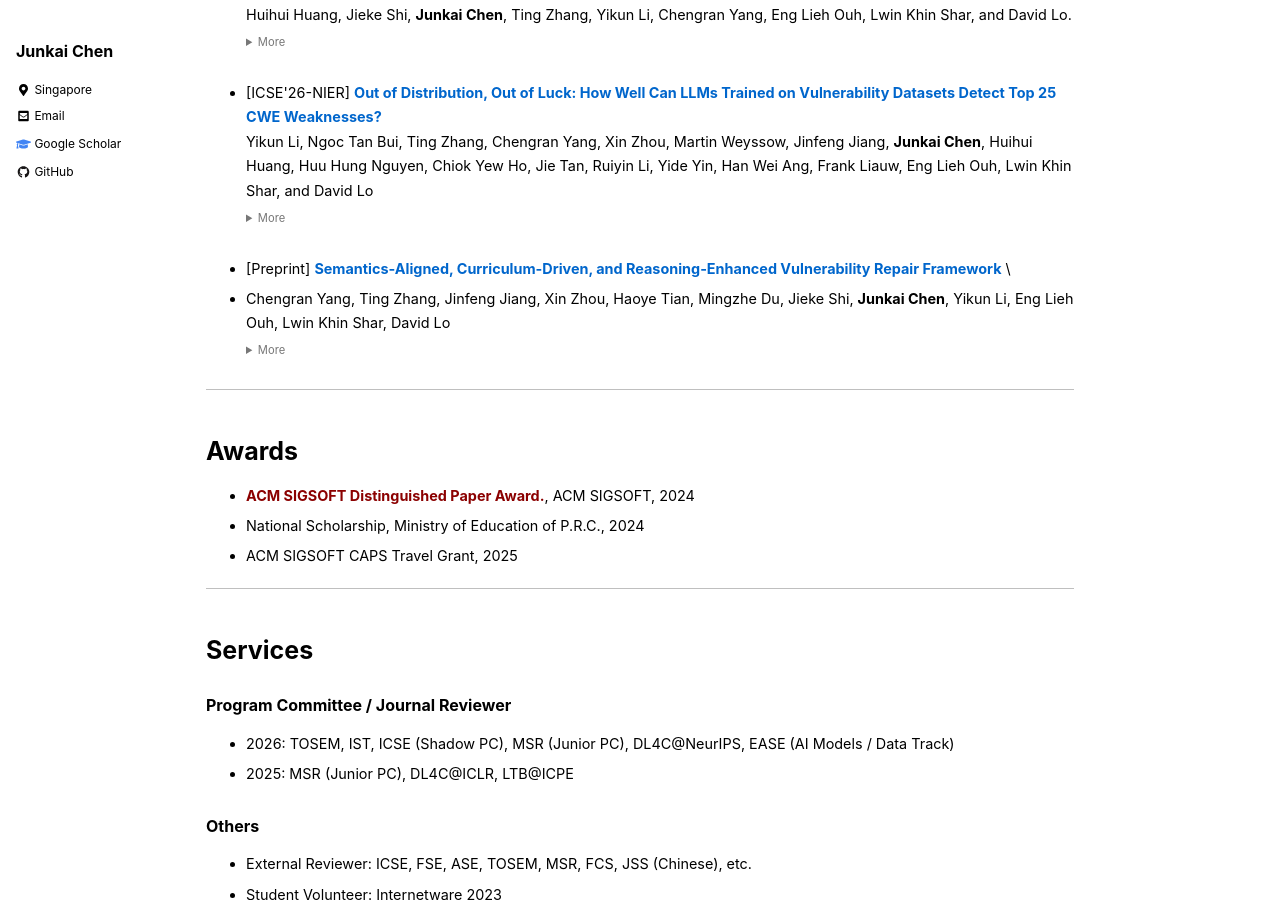
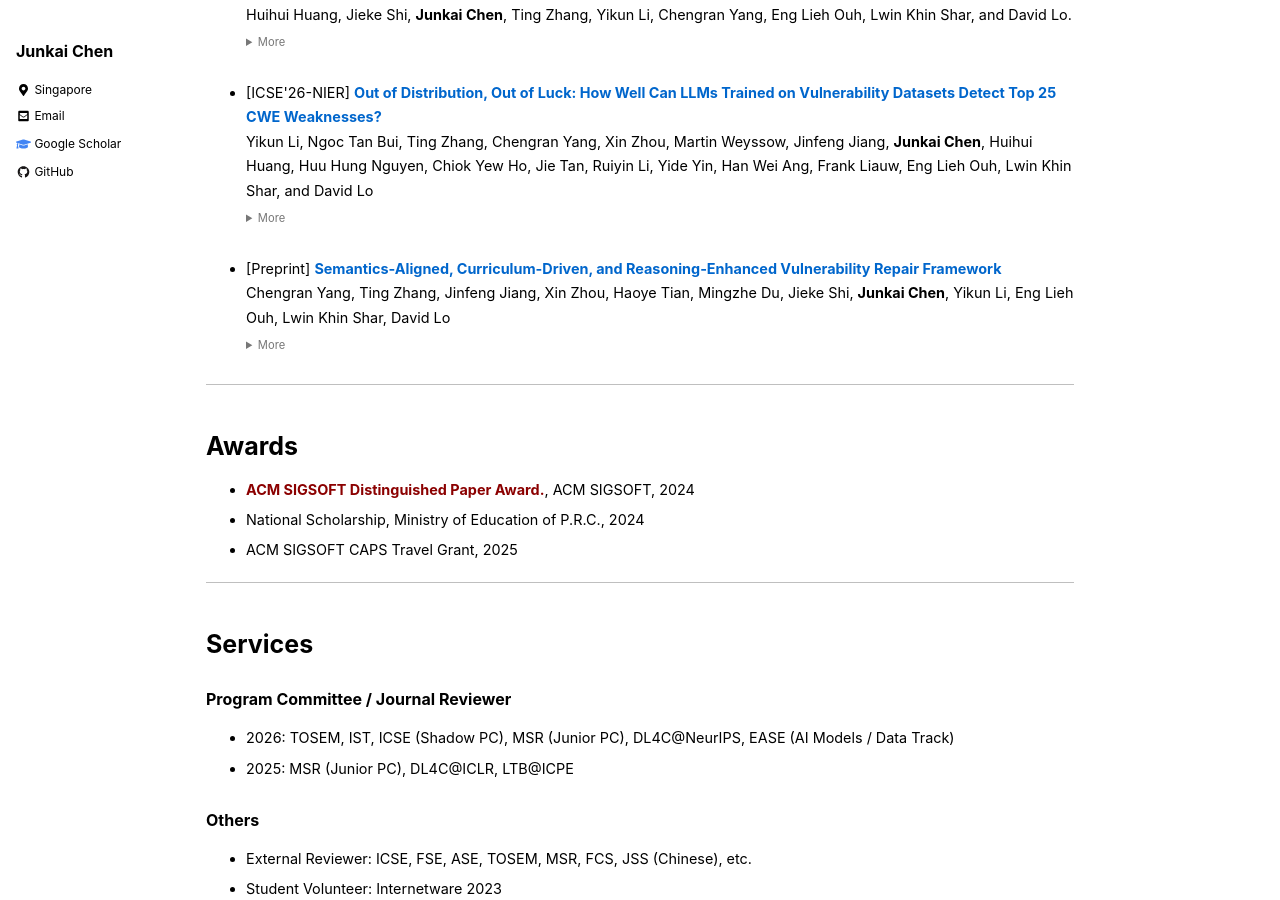
Before and after one commit to chen-junkai/chen-junkai.github.io, a Jekyll site: the page built from index.md, in a window 1280 px wide and 900 px high, scrolled down 1666 px. Built offline with Jekyll 4.4.1, drawn with Linux system fonts in a browser that asks for light colours; nearby versions of some CDN libraries.

```diff
--- a/index.md
+++ b/index.md
@@ -117,7 +117,7 @@ Yikun Li, Ngoc Tan Bui, Ting Zhang, Chengran Yang, Xin Zhou, Martin Weyssow, Jin
   </details>
 
 - [Preprint] [**Semantics-Aligned, Curriculum-Driven, and Reasoning-Enhanced Vulnerability Repair Framework**](https://arxiv.org/abs/2510.01002) \
-- Chengran Yang, Ting Zhang, Jinfeng Jiang, Xin Zhou, Haoye Tian, Mingzhe Du, Jieke Shi, **Junkai Chen**, Yikun Li, Eng Lieh Ouh, Lwin Khin Shar, David Lo\
+  Chengran Yang, Ting Zhang, Jinfeng Jiang, Xin Zhou, Haoye Tian, Mingzhe Du, Jieke Shi, **Junkai Chen**, Yikun Li, Eng Lieh Ouh, Lwin Khin Shar, David Lo\
     <details style="font-size: 0.7rem; color: #777;">
       <summary>More</summary>
       TLDR: Vulnerability repair with code semantic-based RL.<br/>
```
